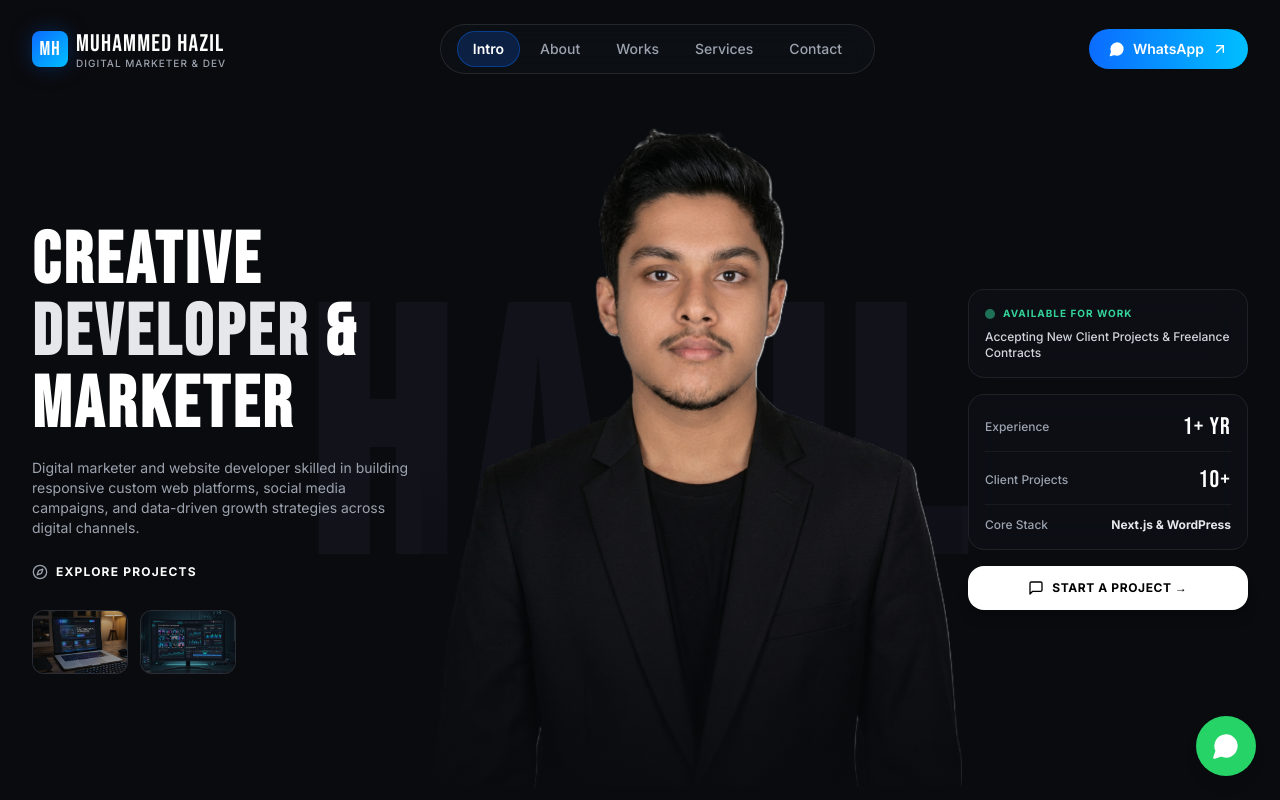
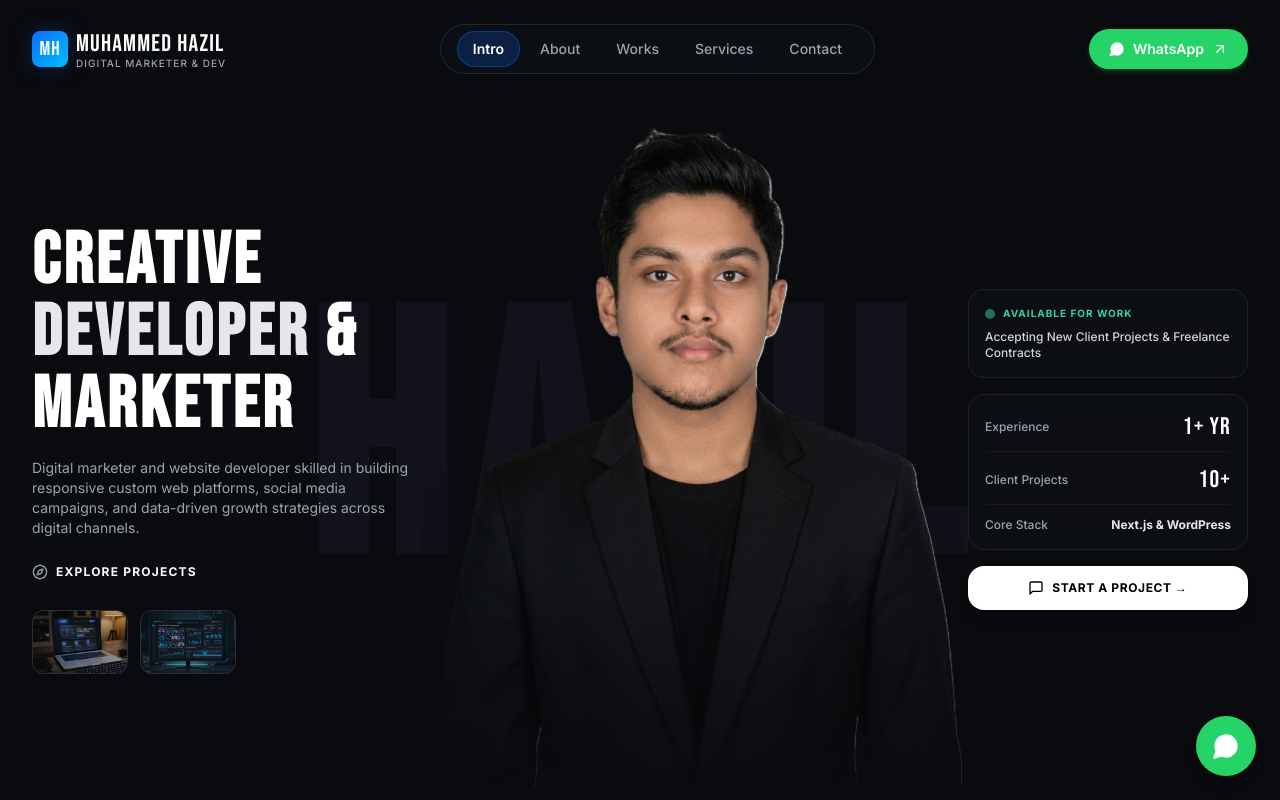
Before and after one commit to hazilav/My-Portfolio, a Next.js app: page / in a window 1280 px wide. Shown: the top 800 px of the page. Built offline with nearby package versions, Linux system fonts and the light colour scheme.

Commit message:
Change header WhatsApp button background color to green

```diff
--- a/server.js
+++ b/server.js
@@ -350,7 +350,7 @@ function getHtmlHeader(title) {
         <a href="/#works" class="hover:text-white transition-colors">WORK COLLECTIONS</a>
         <a href="/#services" class="hover:text-white transition-colors">PORTFOLIO</a>
       </nav>
-      <a href="${personalInfo.whatsapp}" target="_blank" rel="noopener noreferrer" class="px-6 py-2.5 rounded-full text-xs font-bold tracking-wider uppercase text-white bg-gradient-to-r from-[#0B6CFF] to-[#00BFFF] hover:shadow-lg transition-all flex items-center gap-1.5"><span>WHATSAPP</span> ↗</a>
+      <a href="${personalInfo.whatsapp}" target="_blank" rel="noopener noreferrer" class="px-6 py-2.5 rounded-full text-xs font-bold tracking-wider uppercase text-white bg-[#25D366] hover:bg-[#20ba5a] hover:shadow-lg transition-all flex items-center gap-1.5"><span>WHATSAPP</span> ↗</a>
     </div>
   </header>
 `;
--- a/src/components/Navbar.jsx
+++ b/src/components/Navbar.jsx
@@ -100,7 +100,7 @@ export default function Navbar() {
             href={personalInfo.whatsapp}
             target="_blank"
             rel="noopener noreferrer"
-            className="group relative inline-flex items-center gap-2 px-5 py-2.5 rounded-full text-sm font-semibold text-white bg-gradient-to-r from-[#0B6CFF] to-[#00BFFF] hover:shadow-glow transition-all duration-300"
+            className="group relative inline-flex items-center gap-2 px-5 py-2.5 rounded-full text-sm font-semibold text-white bg-[#25D366] hover:bg-[#20ba5a] shadow-md shadow-[#25D366]/20 hover:shadow-lg hover:shadow-[#25D366]/40 transition-all duration-300"
           >
             <MessageCircle className="w-4 h-4 fill-current text-white" />
             <span>WhatsApp</span>
@@ -147,7 +147,7 @@ export default function Navbar() {
                   target="_blank"
                   rel="noopener noreferrer"
                   onClick={() => setMobileMenuOpen(false)}
-                  className="w-full flex items-center justify-center gap-2 py-3 rounded-xl bg-gradient-to-r from-[#0B6CFF] to-[#00BFFF] text-white font-semibold text-center shadow-glow"
+                  className="w-full flex items-center justify-center gap-2 py-3 rounded-xl bg-[#25D366] hover:bg-[#20ba5a] text-white font-semibold text-center shadow-md"
                 >
                   <MessageCircle className="w-4 h-4 fill-current text-white" />
                   <span>WhatsApp</span>
```
